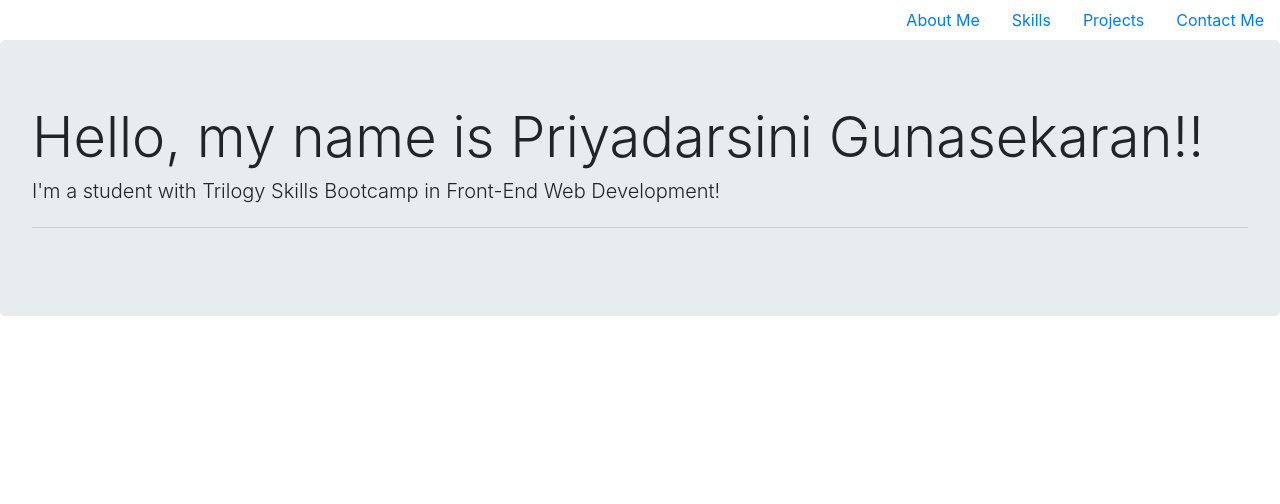
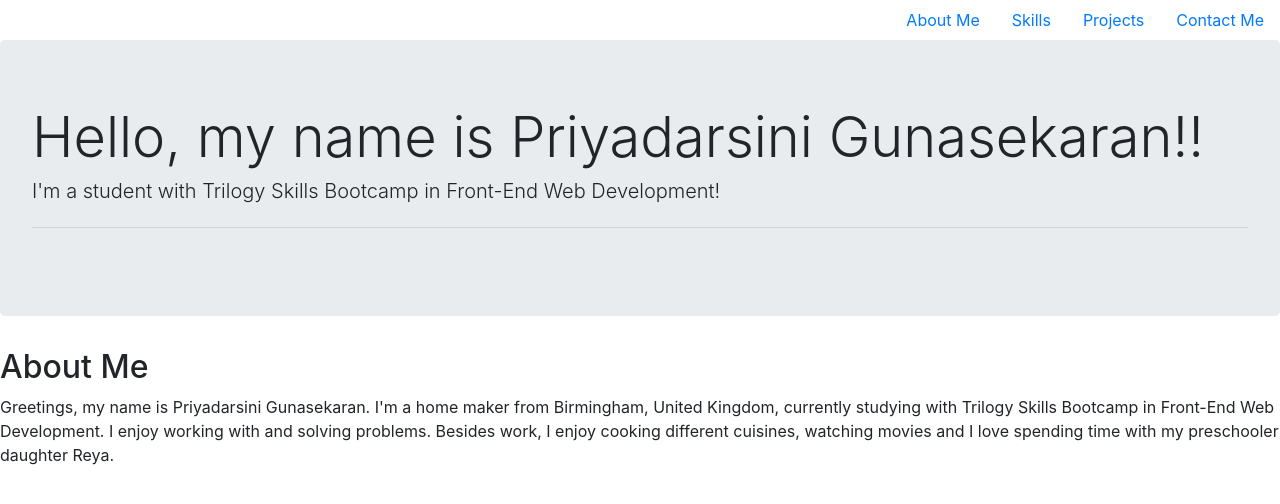
Before and after one commit to priyadarsini-gunasekaran/Bootstrap-Portfolio, a plain HTML site: page index.html in a window 1280 px wide. Drawn offline with nearby package versions, Linux system fonts and the light colour scheme.

Commit message:
About me section commit

```diff
--- a/index.html
+++ b/index.html
@@ -36,3 +36,14 @@
       <hr class="my-4">
   </div>
   <!-- End jumbotron/Hero section -->
+    <!-- About Me -->
+    <section class="page-section about" id="about">
+      <div class="flex-container">
+        <div>
+          <h2>About Me</h2>
+          <p>Greetings, my name is Priyadarsini Gunasekaran. I'm a home maker from Birmingham, United Kingdom, currently studying with Trilogy Skills Bootcamp in Front-End Web Development.
+            I enjoy working with and solving problems. Besides work, I enjoy cooking different cuisines, watching movies and I love spending time with my preschooler daughter Reya.</p>
+      </div>
+  </section>
+
+  <!-- End About Me -->
```
